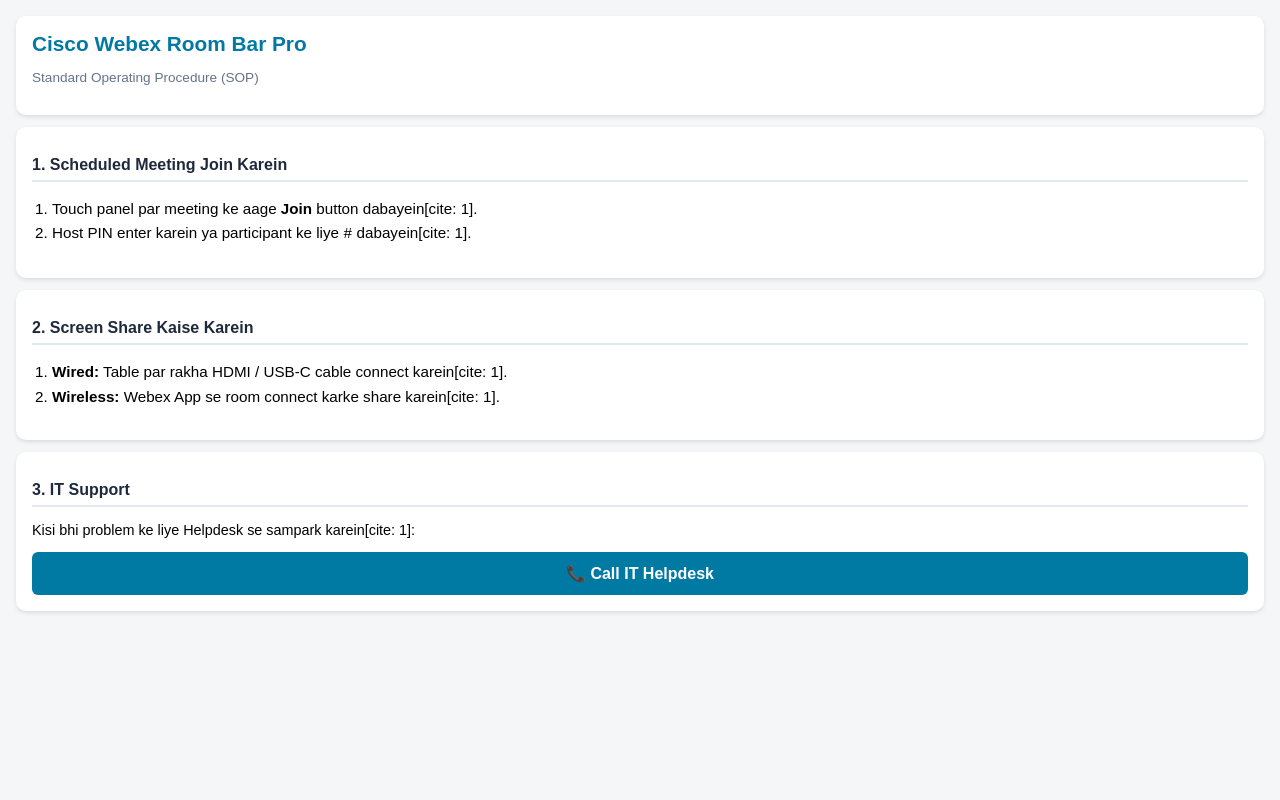
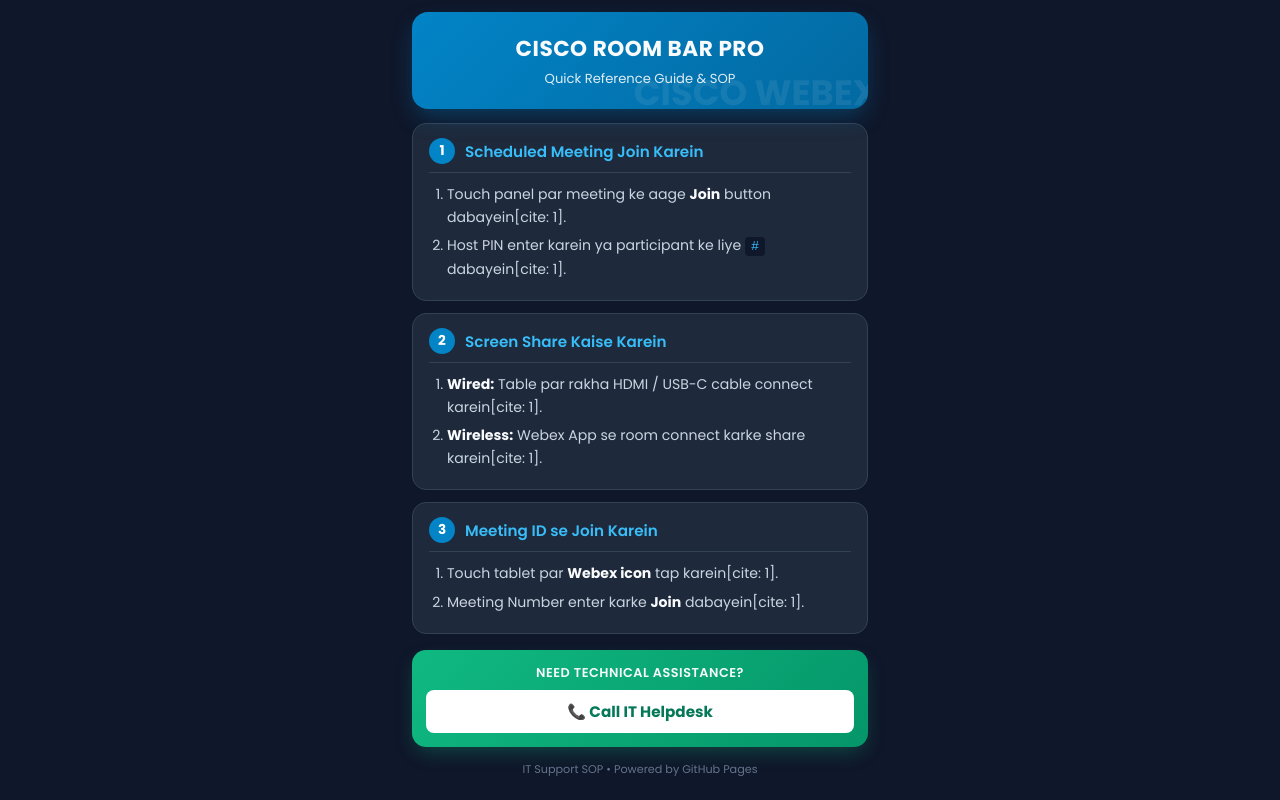
Before and after one commit to wemakeitsimple/Webex-room-sop, a plain HTML site: page index.html in a window 1280 px wide. Drawn offline with Linux system fonts and the light colour scheme.

Commit message:
Update index.html

```diff
--- a/index.html
+++ b/index.html
@@ -1,46 +1,159 @@
 <!DOCTYPE html>
-<html lang="hi">
+<html lang="en">
 <head>
   <meta charset="UTF-8">
   <meta name="viewport" content="width=device-width, initial-scale=1.0">
-  <title>Webex Room SOP Guide</title>
+  <title>Meeting Room Webex SOP</title>
+  <link href="https://fonts.googleapis.com/css2?family=Poppins:wght@400;600;700&display=swap" rel="stylesheet">
   <style>
-    body { font-family: sans-serif; background: #f4f6f8; padding: 16px; margin: 0; }
-    .card { background: #ffffff; border-radius: 10px; padding: 16px; margin-bottom: 12px; box-shadow: 0 2px 4px rgba(0,0,0,0.1); }
-    h1 { color: #007aa3; font-size: 1.3rem; margin-top: 0; }
-    h2 { color: #1e293b; font-size: 1rem; border-bottom: 2px solid #e2e8f0; padding-bottom: 6px; }
-    ol { padding-left: 20px; font-size: 0.95rem; line-height: 1.6; }
-    .help-btn { display: block; background: #007aa3; color: white; text-align: center; padding: 12px; border-radius: 6px; text-decoration: none; font-weight: bold; margin-top: 10px; }
+    * { box-sizing: border-box; margin: 0; padding: 0; }
+    body {
+      font-family: 'Poppins', sans-serif;
+      background: #0f172a;
+      color: #f8fafc;
+      padding: 12px;
+      max-width: 480px;
+      margin: 0 auto;
+    }
+
+    /* Top Hero Banner Header */
+    .hero-banner {
+      background: linear-gradient(135deg, #0284c7 0%, #0369a1 100%);
+      padding: 20px 16px;
+      border-radius: 16px;
+      text-align: center;
+      margin-bottom: 14px;
+      box-shadow: 0 10px 25px -5px rgba(2, 132, 199, 0.4);
+      position: relative;
+      overflow: hidden;
+    }
+    .hero-banner::after {
+      content: "CISCO WEBEX";
+      position: absolute;
+      right: -10px;
+      bottom: -10px;
+      font-size: 2.2rem;
+      font-weight: 700;
+      opacity: 0.08;
+      color: #ffffff;
+    }
+    .hero-banner h1 { font-size: 1.35rem; font-weight: 700; text-transform: uppercase; letter-spacing: 0.5px; }
+    .hero-banner p { font-size: 0.82rem; opacity: 0.9; margin-top: 4px; font-weight: 400; }
+
+    /* Instruction Cards */
+    .banner-card {
+      background: #1e293b;
+      border: 1px solid #334155;
+      border-radius: 14px;
+      padding: 14px 16px;
+      margin-bottom: 12px;
+    }
+
+    .card-title {
+      display: flex;
+      align-items: center;
+      gap: 10px;
+      margin-bottom: 10px;
+      border-bottom: 1px solid #334155;
+      padding-bottom: 8px;
+    }
+    .step-num {
+      background: #0284c7;
+      color: #ffffff;
+      font-weight: 700;
+      width: 26px;
+      height: 26px;
+      border-radius: 50%;
+      display: flex;
+      align-items: center;
+      justify-content: center;
+      font-size: 0.85rem;
+    }
+    .card-title h2 { font-size: 0.95rem; font-weight: 600; color: #38bdf8; }
+
+    ol { padding-left: 18px; font-size: 0.88rem; color: #cbd5e1; line-height: 1.6; }
+    li { margin-bottom: 6px; }
+    li strong { color: #f8fafc; }
+    code { background: #0f172a; color: #38bdf8; padding: 2px 6px; border-radius: 4px; font-size: 0.85rem; }
+
+    /* Footer IT Call Button Banner */
+    .support-banner {
+      background: linear-gradient(135deg, #10b981 0%, #059669 100%);
+      border-radius: 14px;
+      padding: 14px;
+      text-align: center;
+      margin-top: 16px;
+      box-shadow: 0 8px 20px -4px rgba(16, 185, 129, 0.3);
+    }
+    .support-banner p { font-size: 0.8rem; margin-bottom: 8px; font-weight: 600; text-transform: uppercase; letter-spacing: 0.5px; }
+    .call-btn {
+      display: inline-block;
+      width: 100%;
+      background: #ffffff;
+      color: #047857;
+      text-decoration: none;
+      font-weight: 700;
+      padding: 10px 0;
+      border-radius: 8px;
+      font-size: 0.95rem;
+    }
+
+    footer { text-align: center; font-size: 0.7rem; color: #64748b; margin-top: 14px; }
   </style>
 </head>
 <body>
 
-  <div class="card">
-    <h1>Cisco Webex Room Bar Pro</h1>
-    <p style="color: #64748b; font-size: 0.85rem;">Standard Operating Procedure (SOP)</p>
+  <!-- Header Banner -->
+  <div class="hero-banner">
+    <h1>Cisco Room Bar Pro</h1>
+    <p>Quick Reference Guide & SOP</p>
   </div>
 
-  <div class="card">
-    <h2>1. Scheduled Meeting Join Karein</h2>
+  <!-- Banner Card 1 -->
+  <div class="banner-card">
+    <div class="card-title">
+      <span class="step-num">1</span>
+      <h2>Scheduled Meeting Join Karein</h2>
+    </div>
     <ol>
       <li>Touch panel par meeting ke aage <strong>Join</strong> button dabayein[cite: 1].</li>
       <li>Host PIN enter karein ya participant ke liye <code>#</code> dabayein[cite: 1].</li>
     </ol>
   </div>
 
-  <div class="card">
-    <h2>2. Screen Share Kaise Karein</h2>
+  <!-- Banner Card 2 -->
+  <div class="banner-card">
+    <div class="card-title">
+      <span class="step-num">2</span>
+      <h2>Screen Share Kaise Karein</h2>
+    </div>
     <ol>
       <li><strong>Wired:</strong> Table par rakha HDMI / USB-C cable connect karein[cite: 1].</li>
       <li><strong>Wireless:</strong> Webex App se room connect karke share karein[cite: 1].</li>
     </ol>
   </div>
 
-  <div class="card">
-    <h2>3. IT Support</h2>
-    <p style="font-size: 0.9rem;">Kisi bhi problem ke liye Helpdesk se sampark karein[cite: 1]:</p>
-    <a href="tel:+911234567890" class="help-btn">📞 Call IT Helpdesk</a>
+  <!-- Banner Card 3 -->
+  <div class="banner-card">
+    <div class="card-title">
+      <span class="step-num">3</span>
+      <h2>Meeting ID se Join Karein</h2>
+    </div>
+    <ol>
+      <li>Touch tablet par <strong>Webex icon</strong> tap karein[cite: 1].</li>
+      <li>Meeting Number enter karke <strong>Join</strong> dabayein[cite: 1].</li>
+    </ol>
   </div>
+
+  <!-- Bottom Support Banner -->
+  <div class="support-banner">
+    <p>Need Technical Assistance?</p>
+    <a href="tel:+911234567890" class="call-btn">📞 Call IT Helpdesk</a>
+  </div>
+
+  <footer>
+    IT Support SOP • Powered by GitHub Pages
+  </footer>
 
 </body>
 </html>
```
